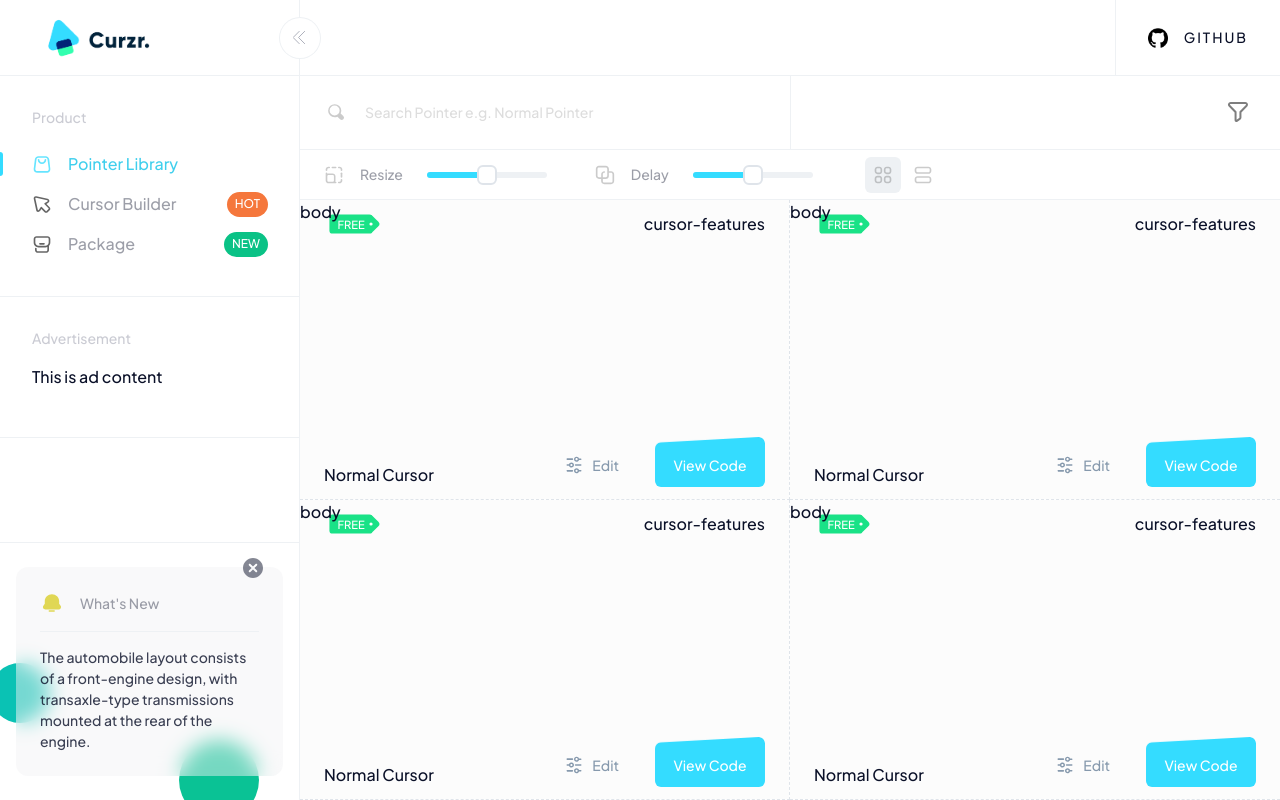
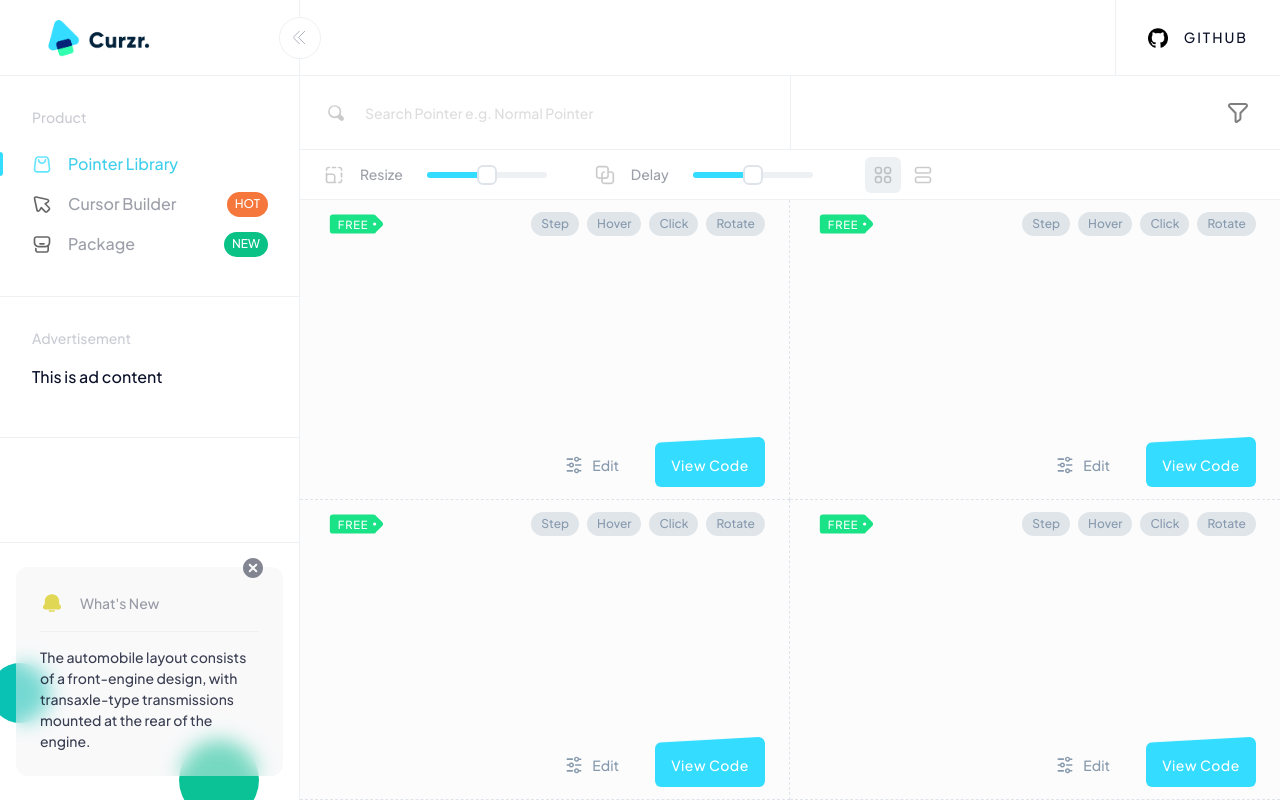
Before and after one commit to fuzionix/Curzr, a Vue app: page /#/ in a window 1280 px wide. Shown: the top 800 px of the page. Built offline with nearby package versions, Linux system fonts and the light colour scheme.

Commit message:
create tag and adjust badge element

```diff
--- a/src/components/cursor-block.vue
+++ b/src/components/cursor-block.vue
@@ -4,10 +4,15 @@
       <div class="cursor-type">
         <badge-tag>FREE</badge-tag>
       </div>
-      <div class="cursor-features">cursor-features</div>
+      <div class="cursor-features">
+        <normal-tag class="tag">Rotate</normal-tag>
+        <normal-tag class="tag">Click</normal-tag>
+        <normal-tag class="tag">Hover</normal-tag>
+        <normal-tag class="tag">Step</normal-tag>
+      </div>
     </header>
     <main>
-      body
+
     </main>
     <footer>
       <div class="cursor-name">Normal Cursor</div>
@@ -27,6 +32,7 @@
 
 <script>
   import badge from '@/components/elements/badge.vue'
+  import tag from '@/components/elements/tag.vue'
   import normalBtn from '@/components/elements/normal-button.vue'
   import tiltedBtn from '@/components/elements/tilted-button.vue'
 
@@ -34,6 +40,7 @@
     name: 'cursor-block',
     components: {
       'badge-tag': badge,
+      'normal-tag': tag,
       'normal-button': normalBtn,
       'tilted-button': tiltedBtn,
     },
@@ -66,6 +73,10 @@
   background-size: var(--dot-space) var(--dot-space);
   background-position: center;
 
+  &:hover footer .cursor-name {
+    opacity: 1;
+  }
+
   &:hover .block-mask {
     opacity: 0;
   }
@@ -87,6 +98,17 @@
     justify-content: space-between;
     z-index: 4;
     padding: .75rem 1.5rem;
+
+    .cursor-features {
+      display: flex;
+      flex-direction: row-reverse;
+      flex-wrap: wrap;
+
+      .tag {
+        margin-left: .5rem;
+        margin-bottom: .5rem;
+      }
+    }
   }
 
   main {
@@ -105,6 +127,11 @@
     align-items: flex-end;
     z-index: 4;
     padding: .75rem 1.5rem;
+
+    .cursor-name {
+      transition: 500ms;
+      opacity: 0;
+    }
 
     .button-section {
       display: flex;
--- a/src/components/elements/badge.vue
+++ b/src/components/elements/badge.vue
@@ -27,6 +27,7 @@
   height: 24px;
   padding: 0 .625rem;
   font-size: .875rem;
+  letter-spacing: 1px;
   color: #fff;
   background-color: #1ae287;
   border-radius: 4px;
--- /dev/null
+++ b/src/components/elements/tag.vue
@@ -0,0 +1,35 @@
+<template>
+  <div id="tag" class="tag">
+    <slot></slot>
+  </div>
+</template>
+
+<script>
+  export default {
+    name: 'normal-tag',
+    components: {
+
+    },
+    data() {
+      return {
+
+      }
+    }
+  }
+</script>
+
+<style lang="scss">
+@import '../../style/main.scss';
+
+.tag {
+  @include flex-center;
+  position: relative;
+  height: 24px;
+  padding: 0 .625rem;
+  font-size: .75rem;
+  color: #8699ad;
+  background-color: #e0e5ea;
+  border-radius: 24px;
+  user-select: none;
+}
+</style>
--- a/src/components/elements/tilted-button.vue
+++ b/src/components/elements/tilted-button.vue
@@ -29,6 +29,7 @@
   border: none;
   font-size: .875rem;
   color: #fff;
+  letter-spacing: .5px;
   border-radius: 6px;
   background-color: $--theme-color;
   background: url('../../assets/button-background.svg');
--- a/src/components/search-bar.vue
+++ b/src/components/search-bar.vue
@@ -44,6 +44,7 @@
   display: flex;
   height: $--nav-height;
   margin-top: $--nav-height;
+  padding-top: 1px;
   background-color: #fff;
   border-bottom: 1px solid $--section-line-color;
 
```
